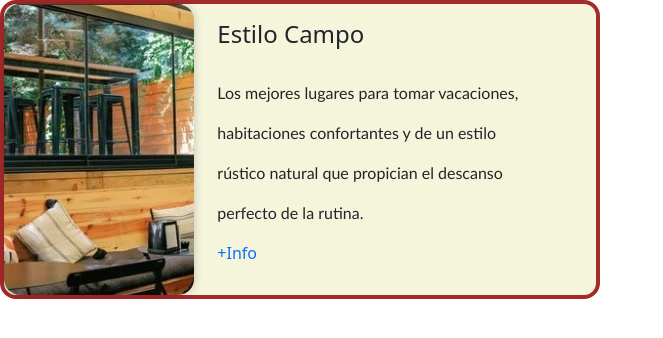
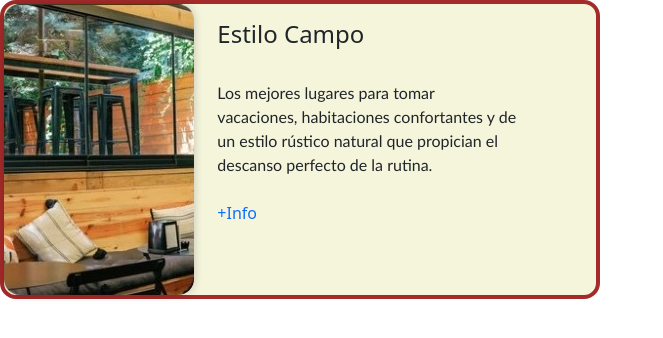
Before and after one commit to leagiardili/TPCard.github.io, a plain HTML site: page index.html in a window 1280 px wide. Shown: the whole page, without its empty margins (0-663 px from the left). Drawn offline with nearby package versions, Linux system fonts and the light colour scheme.

Commit message:
3er upload

```diff
--- a/index.html
+++ b/index.html
@@ -21,10 +21,13 @@
                   <div class="card-body">
                       <h4 class="card-title">Estilo Campo </h4>
                       <br>
-                      <p class="card-text">Los mejores lugares para tomar vacaciones, </p>
-                      <p class="card-text">habitaciones confortantes y de un estilo</p>
-                      <p class="card-text">rústico natural que propician el descanso </p>
-                      <p class="card-text">perfecto de la rutina.</p>
+                      <div id="cajatexto">
+                        <p class="card-text">Los mejores lugares para tomar vacaciones,
+                            habitaciones confortantes y de un estilo
+                            rústico natural que propician el descanso
+                            perfecto de la rutina.</p>
+                      </div>
+                      <br>
                       <a class="text-decoration-none" href="https://www.linkedin.com/in/lea-giardili-23a0451a/" target="blank">+Info</a>
                   </div>
               </div>
--- a/style.css
+++ b/style.css
@@ -16,3 +16,7 @@
 .card-text{
     font-family: 'Gill Sans', 'Gill Sans MT', Calibri, 'Trebuchet MS', sans-serif;
 }
+
+#cajatexto {
+    width: 300px;
+}
```
